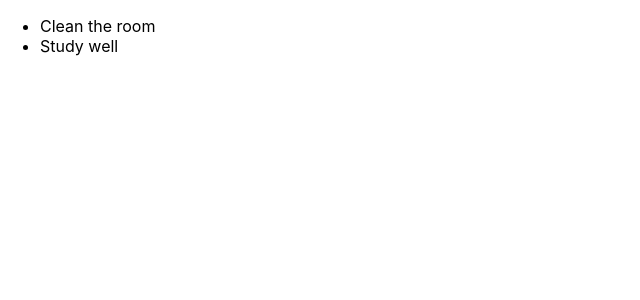
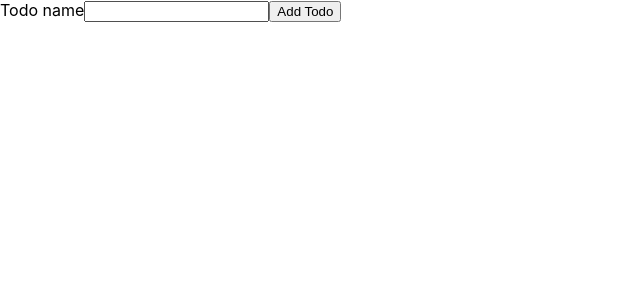
Before and after one commit to abhimax/react-ts-todo, a React (Create React App) app: page / in a window 1280 px wide. Shown: the top 300 px of the page, without its empty margins (0-640 px from the left). Built offline with nearby package versions, Linux system fonts and the light colour scheme.

Commit message:
feat: manage todo state

```diff
--- a/src/App.tsx
+++ b/src/App.tsx
@@ -1,15 +1,26 @@
-import Todos from "./components/Todos";
-import Todo from "./models/Todo";
 
-const todos = [
-  new Todo('Clean the room'),
-  new Todo('Study well')
-];
+
+import { useState } from 'react';
+
+import NewTodo from './components/NewTodo';
+import Todos from './components/Todos';
+import Todo from './models/Todo';
 
 function App() {
+  const [todos, setTodos] = useState<Todo[]>([]);
+
+  const addTodoHandler = (todoText: string) => {
+    const newTodo = new Todo(todoText);
+
+    setTodos((prevTodos) => {
+      return prevTodos.concat(newTodo);
+    });
+  };
+
   return (
     <div>
-      <Todos items={todos}/>
+      <NewTodo onAddTodo={addTodoHandler} />
+      <Todos items={todos} />
     </div>
   );
 }
--- /dev/null
+++ b/src/components/NewTodo.tsx
@@ -0,0 +1,20 @@
+import { useRef } from "react";
+
+const NewTodo: React.FC<{onAddTodo: (text: string) => void }> = (props) => {
+    const todoTextInputRef = useRef<HTMLInputElement>(null);
+    const submitHandler = (event: React.FormEvent) => {
+        event.preventDefault();
+        const enteredText = todoTextInputRef.current!.value;
+        if (enteredText.trim().length === 0) {
+            // throw an error
+            return;
+          }
+          props.onAddTodo(enteredText);
+    }
+    return <form onSubmit={submitHandler}>
+        <label htmlFor="newTodo">Todo name</label>
+        <input id="newTodo" ref={todoTextInputRef}></input>
+        <button>Add Todo</button>
+    </form>
+}
+export default NewTodo;
```
